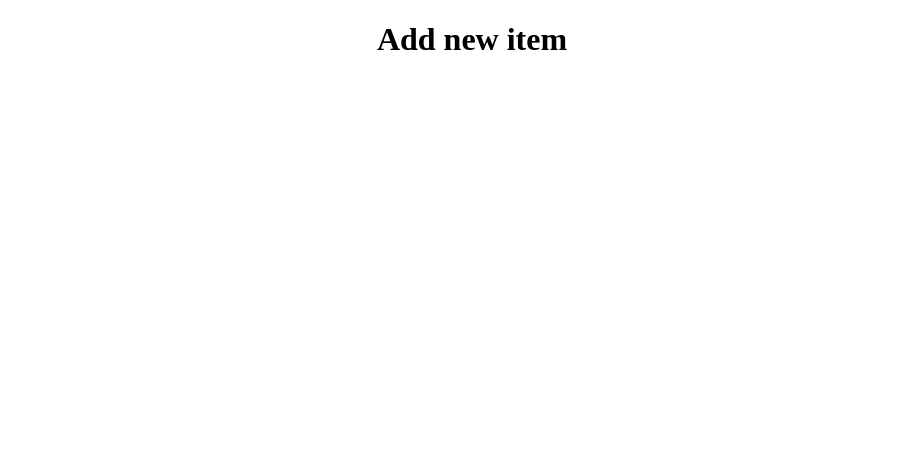
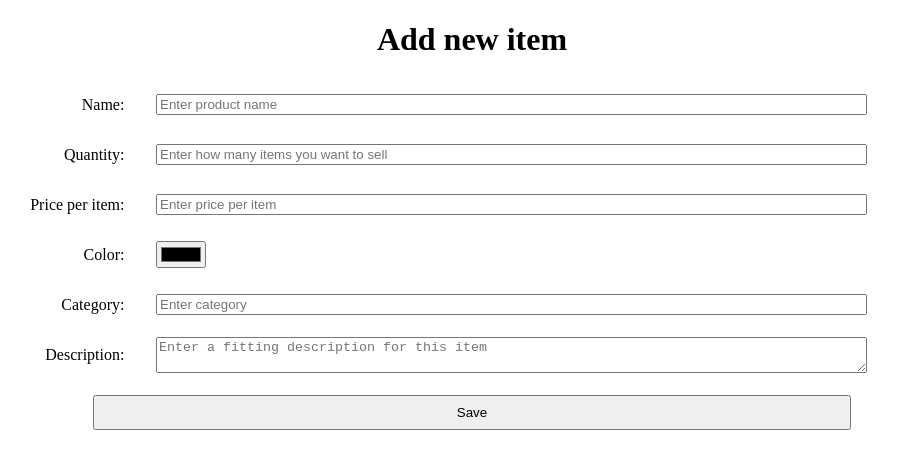
Before and after one commit to dannybunschoten/ecom_proj, a plain HTML site: page Add.html in a window 1280 px wide. Shown: the whole page, without its empty margins (168-1066 px from the left). Drawn offline with Linux system fonts and the light colour scheme.

Commit message:
finished add item to products page

```diff
--- a/Add.html
+++ b/Add.html
@@ -9,7 +9,22 @@
 </head>
 <body>
     <h1>Add new item</h1>
-    <h3></h3>
-    <h4></h4>
+    <div class="grid">
+        <p>Name:</p>
+        <input type="text" name="Item_name" id="Item_name" placeholder="Enter product name">
+        <p>Quantity:</p>
+        <input type="number" name="Item_quantity" id="Item_quantity" placeholder="Enter how many items you want to sell">
+        <p>Price per item:</p>
+        <input type="number" name="Item_Price" id="Item_Price" placeholder="Enter price per item">
+        <p>Color:</p>
+        <input type="color" name="Item_color" id="Item_color">
+        <p>Category:</p>
+        <input type="text" name="Item_Category" id="Item_Category" placeholder="Enter category">
+        <p>Description:</p>
+        <Textarea id="Item_Description" name="Item_Description" placeholder="Enter a fitting description for this item"></Textarea>
+    </div>
+    <div class="center">
+        <button id="Add_item_button">Save</button>
+    </div>
 </body>
 </html>
--- a/Stylesheet.css
+++ b/Stylesheet.css
@@ -1,7 +1,24 @@
 h1 {
     text-align: center;
 }
-
-body {
-    background-color: ;
+p {
+    text-align: right;
+    padding-right: 10%;
 }
+input, textarea {
+    margin-right: 25%;
+}
+.grid {
+    align-items: center;
+    display: grid;
+    grid-template-columns: 1fr 3fr;
+}
+.center {
+    display: flex;
+    justify-content: center;
+    height: 50px;
+}
+#Add_item_button {
+    margin-top: 15px;
+    width: 60%;
+}
```
Also changed, not shown: 1 other file.
